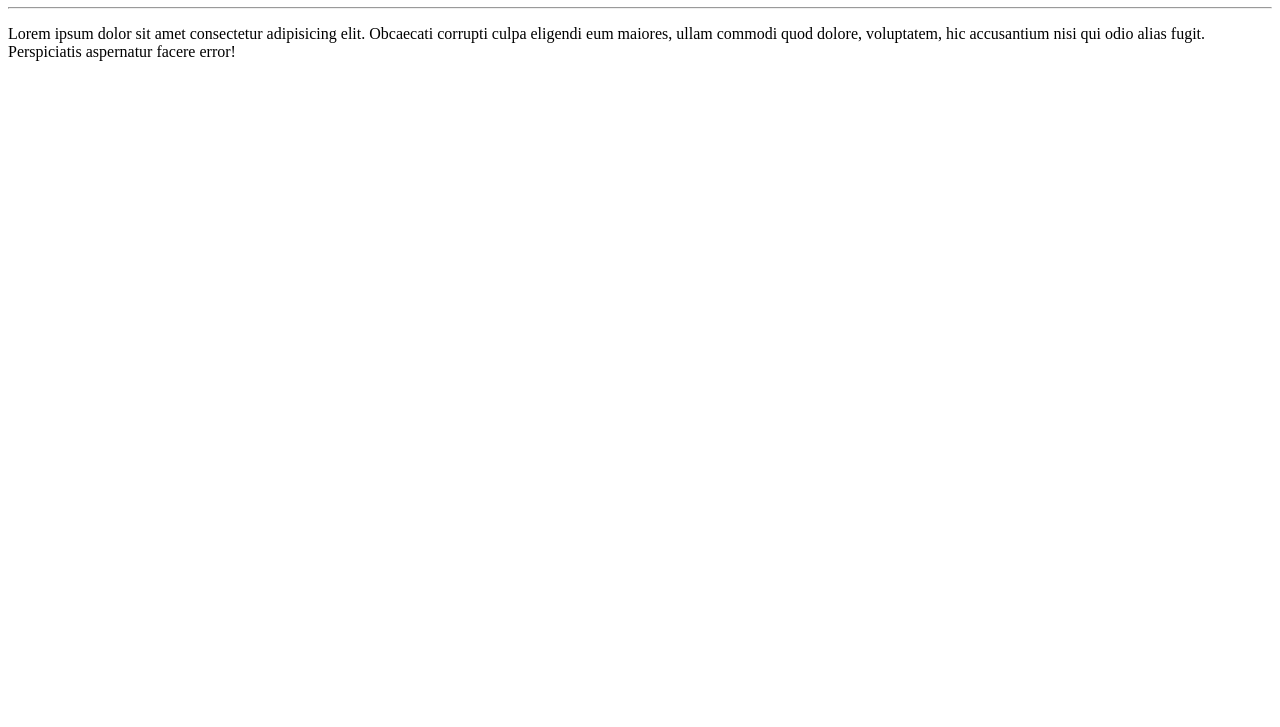
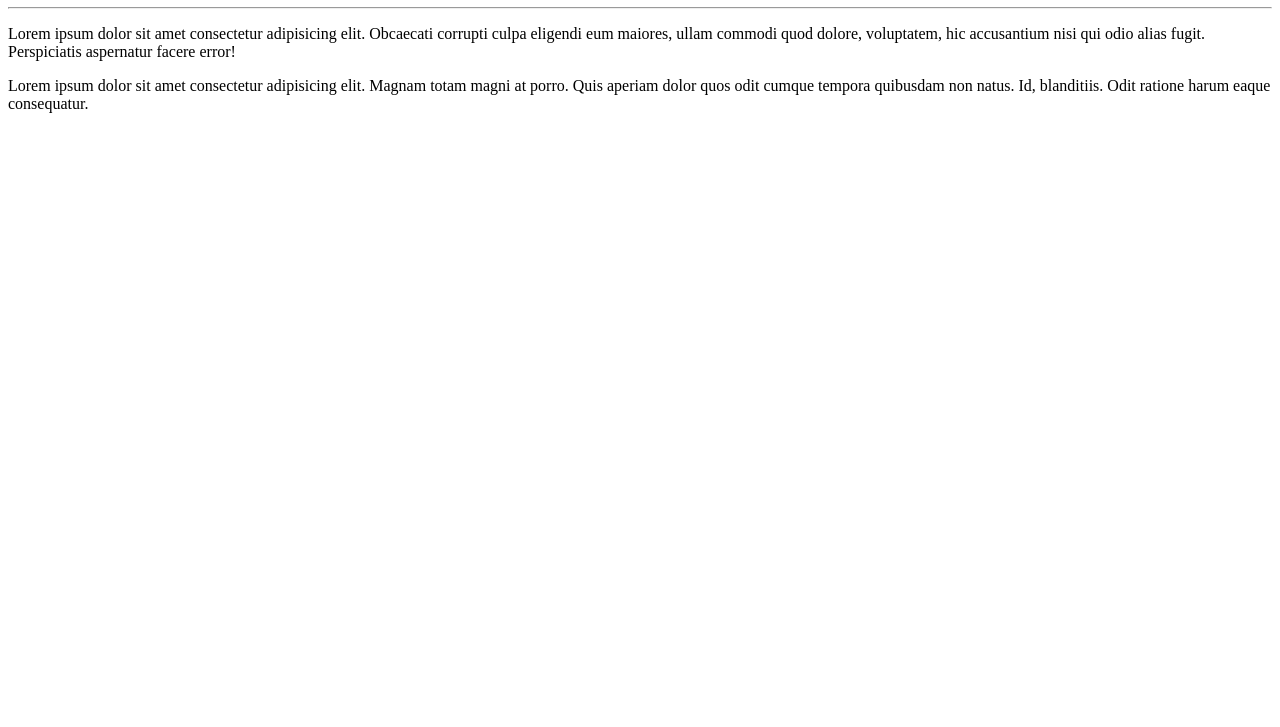
Before and after one commit to gabi-o-farias/ola-mundo1, a plain HTML site: page site exemplo/index.html in a window 1280 px wide. Shown: the part 73-800 px from the top of the page. Drawn offline with Linux system fonts and the light colour scheme.

Commit message:
adicionei um parágrafo

```diff
--- a/site exemplo/index.html
+++ b/site exemplo/index.html
@@ -10,5 +10,6 @@
     <h1>Olá, mundo!</h1>
     <hr>
     <p>Lorem ipsum dolor sit amet consectetur adipisicing elit. Obcaecati corrupti culpa eligendi eum maiores, ullam commodi quod dolore, voluptatem, hic accusantium nisi qui odio alias fugit. Perspiciatis aspernatur facere error!</p>
+    <p>Lorem ipsum dolor sit amet consectetur adipisicing elit. Magnam totam magni at porro. Quis aperiam dolor quos odit cumque tempora quibusdam non natus. Id, blanditiis. Odit ratione harum eaque consequatur.</p>
 </body>
 </html>
```
